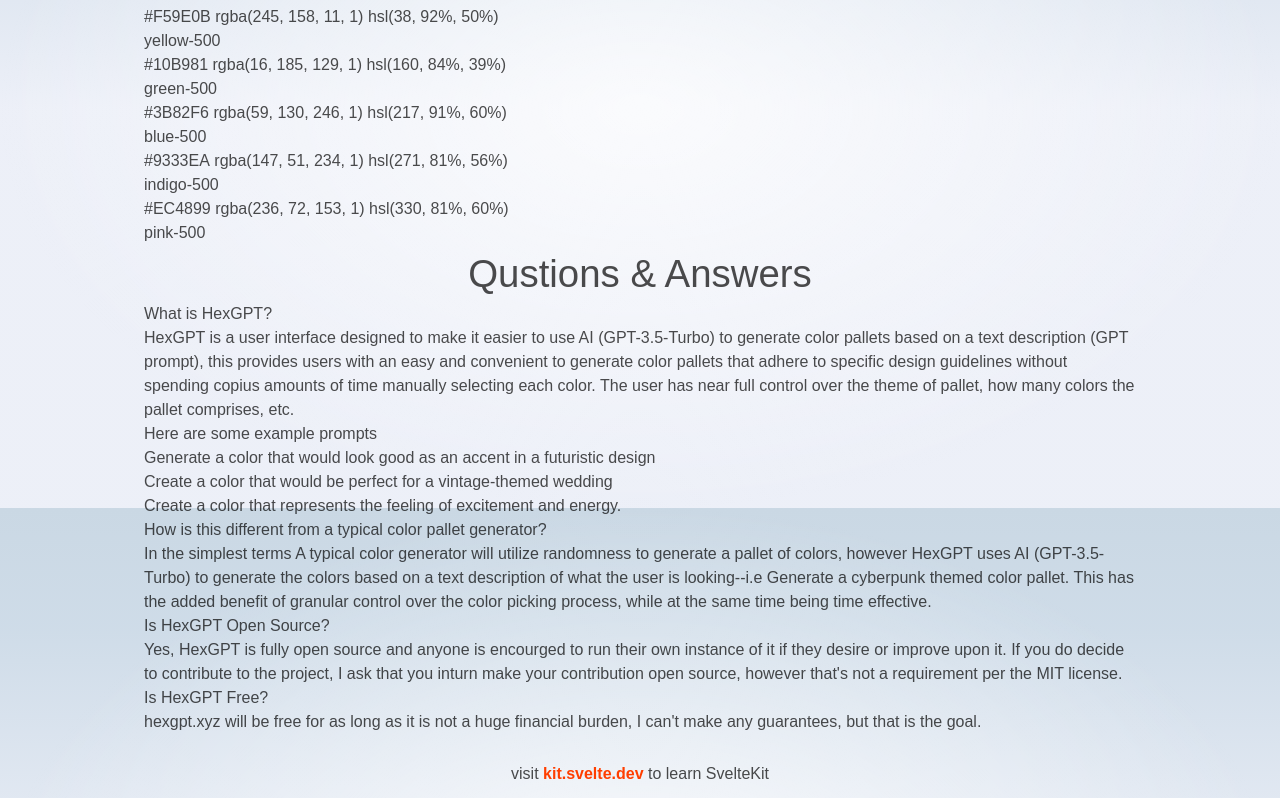
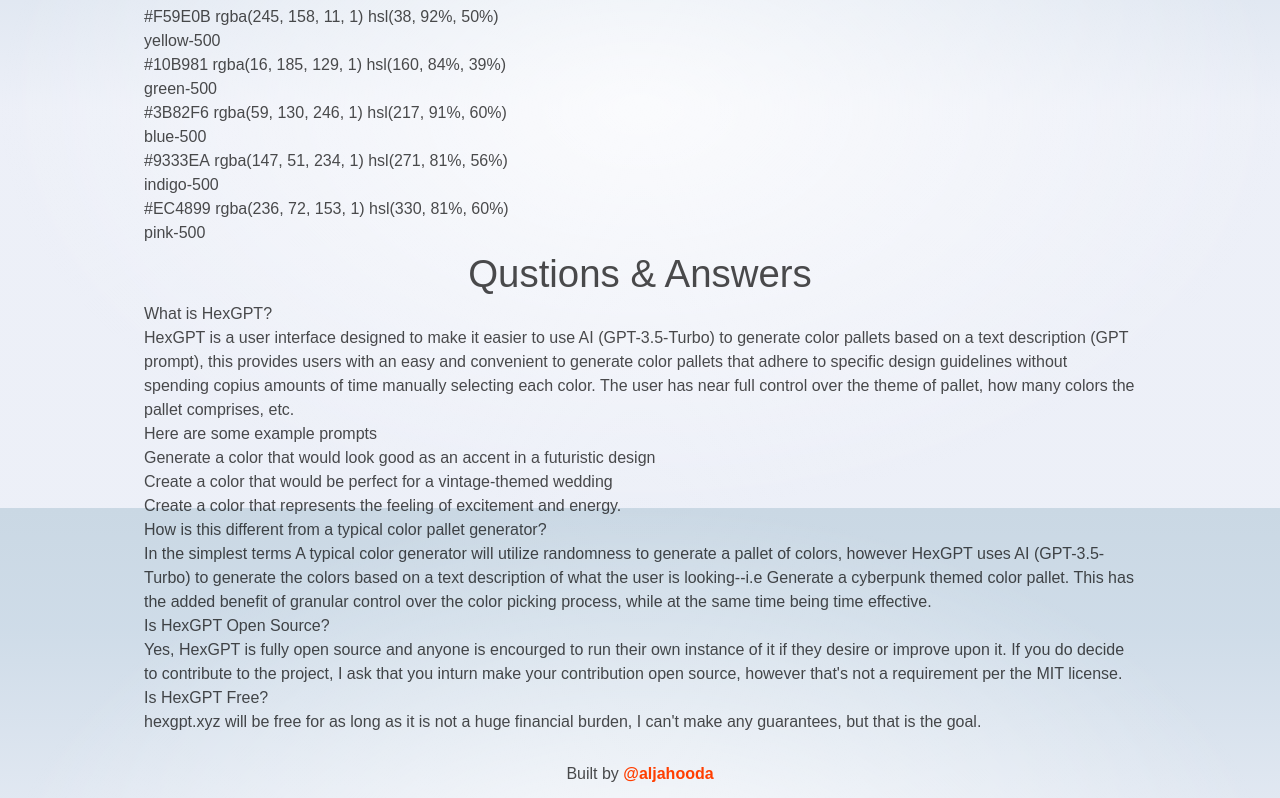
Before and after one commit to hassanaljadooa/HexGPT, a SvelteKit app: page / in a window 1280 px wide. Shown: the part 292-1090 px from the top of the page. Built offline with nearby package versions, Linux system fonts and the light colour scheme.

Commit message:
updated footer

```diff
--- a/src/routes/+layout.svelte
+++ b/src/routes/+layout.svelte
@@ -11,7 +11,7 @@
 	</main>
 
 	<footer>
-		<p>visit <a href="https://kit.svelte.dev">kit.svelte.dev</a> to learn SvelteKit</p>
+		<p>Built by <a href="https://twitter.com/aljahooda">@aljahooda</a></p>
 	</footer>
 </div>
 
```
